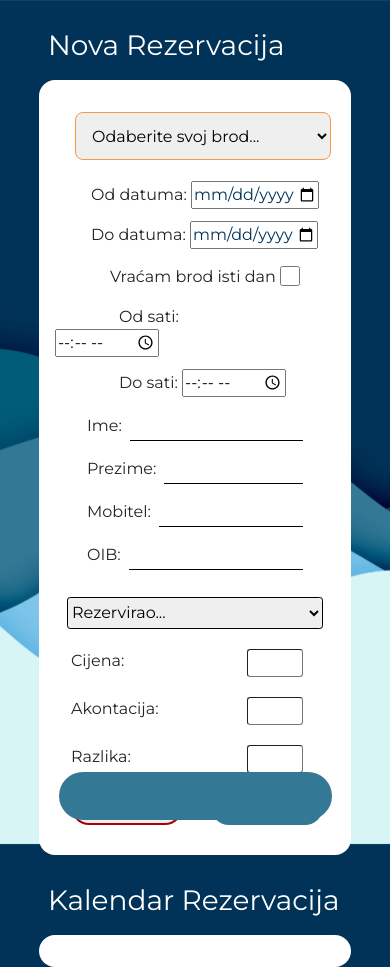
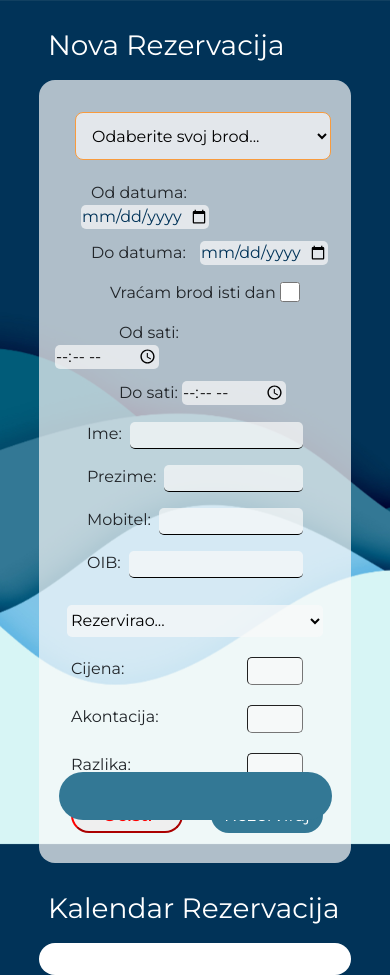
Before and after one commit to 0-bcda-0/porat-staff, a PHP site: page / in a window 390 px wide. Run offline with PHP 8.4, Linux system fonts and the light colour scheme; some libraries are stand-ins or nearby versions.

Commit message:
JJ - addReservation - Number & mobile view fix
Promjenio tako da se ne pojavljuju strelice na number input fieldovima.
U mobile view primjenio glass efekt na elemente zbog konsistencije s ostalim stranicama

```diff
--- a/addReservation/addReservation.css
+++ b/addReservation/addReservation.css
@@ -3,6 +3,20 @@ body{
   font-size: 16px;
   font-family: 'Montserrat';
 }
+
+/* Chrome, Safari, Edge, Opera */
+input::-webkit-outer-spin-button,
+input::-webkit-inner-spin-button {
+  -webkit-appearance: none;
+  margin: 0;
+}
+
+/* Firefox */
+input[type=number] {
+  appearance: textfield;
+  -moz-appearance: textfield;
+}
+
 
 .add-glass-container{
   /* width: 1fr;
@@ -764,6 +778,7 @@ padding-top: 1rem;
     border: none;
     height: 90%;
     width: 80%;
+    background-color: rgba(250, 250, 250, 0.70);
   }
 
   .add-panel-right{
@@ -822,22 +837,32 @@ padding-top: 1rem;
     width: 16rem;
     margin-left: 1.25rem;
     font-size: 1rem;
+    background-color: rgba(250, 250, 250, 0.70) ;
   }
 
   #addreserv-datum-od{
     width: 8rem;
     font-size: 1rem;
+    background-color: rgba(250, 250, 250, 0.70) ;
+    border: none;
+    border-radius: 5px;
+    margin-left: 10px;
   }
 
   #addreserv-datum-do{
     width: 8rem;
     font-size: 1rem;
     margin-top: 0.75rem;
+    background-color: rgba(250, 250, 250, 0.70) ;
+    border: none;
+    border-radius: 5px;
+    margin-left: 10px;
   }
 
   .add-radio-button-container{
     padding-top: 1rem;
   }
+
   .add-time-input-container{
     padding-top: 1rem;
     padding-bottom: 0.5rem;
@@ -859,6 +884,9 @@ padding-top: 1rem;
     width: 6.5rem;
     font-size: 1rem;
     margin-right: 4rem;
+    background-color: rgba(250, 250, 250, 0.70) ;
+    border: none;
+    border-radius: 5px;
   }
 
   #addreserv-vrijeme-do{
@@ -866,6 +894,9 @@ padding-top: 1rem;
     font-size: 1rem;
     margin: 0;
     margin-top: 0.75rem;
+    background-color: rgba(250, 250, 250, 0.70) ;
+    border: none;
+    border-radius: 5px;
   }
 
   .add-panel-left-content-bottom{
@@ -875,6 +906,9 @@ padding-top: 1rem;
   #addDjelatnici-dropdown{
     font-size: 1rem;
     height: 2rem;
+    background-color: rgba(250, 250, 250, 0.70);
+    border: none;
+    border-radius: 5px;
   }
 
   #addDjelatnici-dropdown > option{
@@ -907,14 +941,25 @@ padding-top: 1rem;
 
   #addInput-cijena{
     width: 3.5rem;
+    background-color: rgba(250, 250, 250, 0.70) ;
+    border-radius: 5px;
   }
 
   #addInput-akontacija{
     width: 3.5rem;
+    background-color: rgba(250, 250, 250, 0.70) ;
+    border-radius: 5px;
   }
 
   #addInput-razlika{
     width: 3.5rem;
+    background-color: rgba(250, 250, 250, 0.70) ;
+    border-radius: 5px;
+  }
+
+  .add-input-field{
+    background-color: rgba(250, 250, 250, 0.70) ;
+    border-radius: 5px;
   }
 
 }
--- a/addReservation/index.html
+++ b/addReservation/index.html
@@ -57,19 +57,19 @@
             <div class="add-panel-left-content-bottom-left-side">
               <div>
                 <label for="add-input-ime">Ime: </label>
-                <input type="text" id="add-input-ime">
+                <input type="text" id="add-input-ime" class="add-input-field">
               </div>
               <div>
                 <label for="add-input-prezime">Prezime: </label>
-                <input type="text" id="add-input-prezime">
+                <input type="text" id="add-input-prezime" class="add-input-field">
               </div>
               <div>
                 <label for="add-input-mobitel">Mobitel: </label>
-                <input type="text" id="add-input-mobitel">
+                <input type="text" id="add-input-mobitel" class="add-input-field">
               </div>
               <div>
                 <label for="add-input-oib">OIB: </label>
-                <input type="number" id="add-input-oib">
+                <input type="number" id="add-input-oib" class="add-input-field">
               </div>
             </div>
 
```
